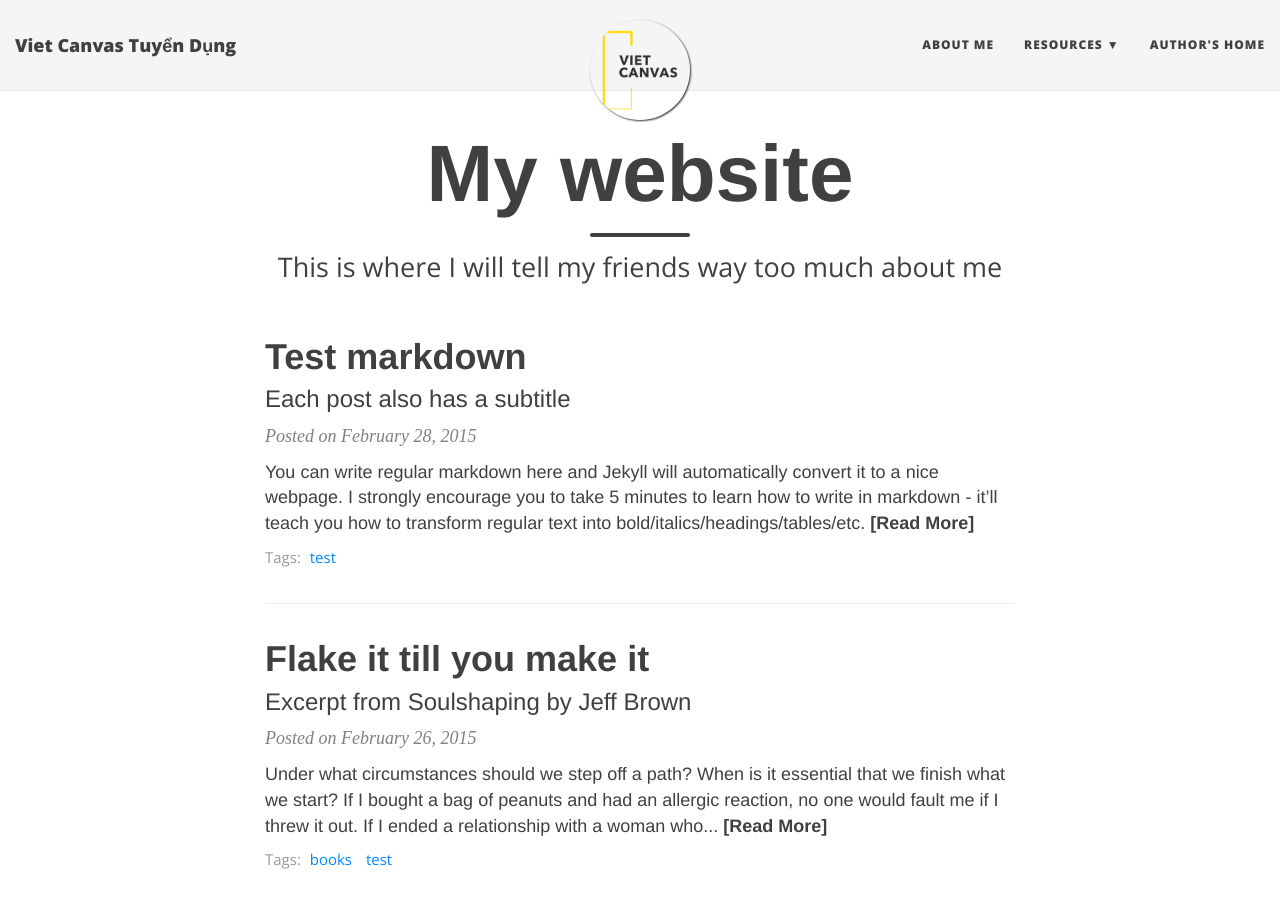
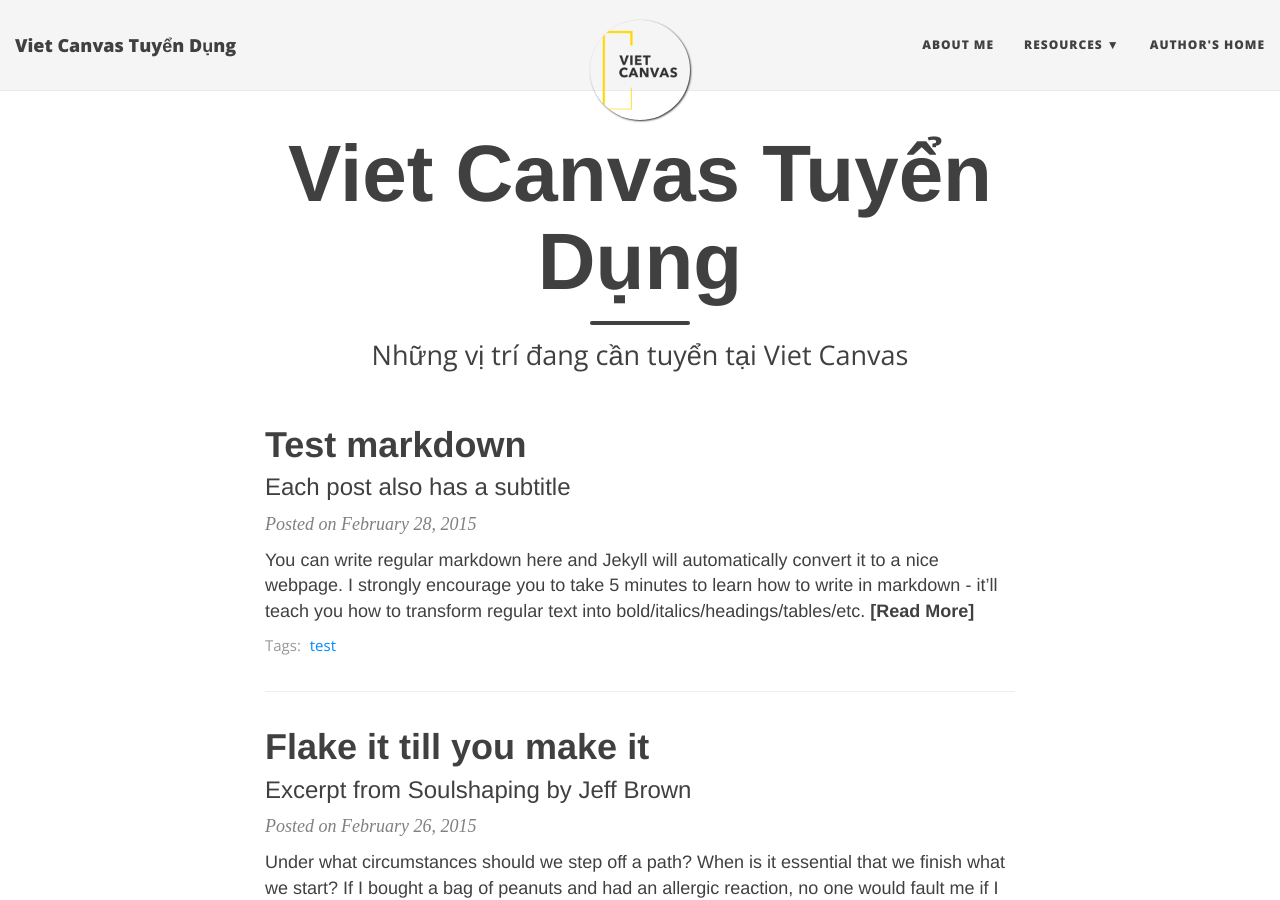
Before and after one commit to Tungtono/vc-jobs, a Jekyll site: the page built from index.html, in a window 1280 px wide and 900 px high. Built offline with Jekyll 4.4.1, drawn with Linux system fonts in a browser that asks for light colours; nearby versions of some CDN libraries; the list of posts is cut into pages by our own code; some of the changed text lies outside the part shown.

Commit message:
no message

```diff
--- a/index.html
+++ b/index.html
@@ -1,7 +1,7 @@
 ---
 layout: page
-title: My website
-subtitle: This is where I will tell my friends way too much about me
+title: Viet Canvas Tuyển Dụng
+subtitle: Những vị trí đang cần tuyển tại Viet Canvas
 use-site-title: true
 ---
 
```
Also changed, not shown: other parts of index.html (+2 -2 lines), about.md (deleted, +0 -16 lines).
